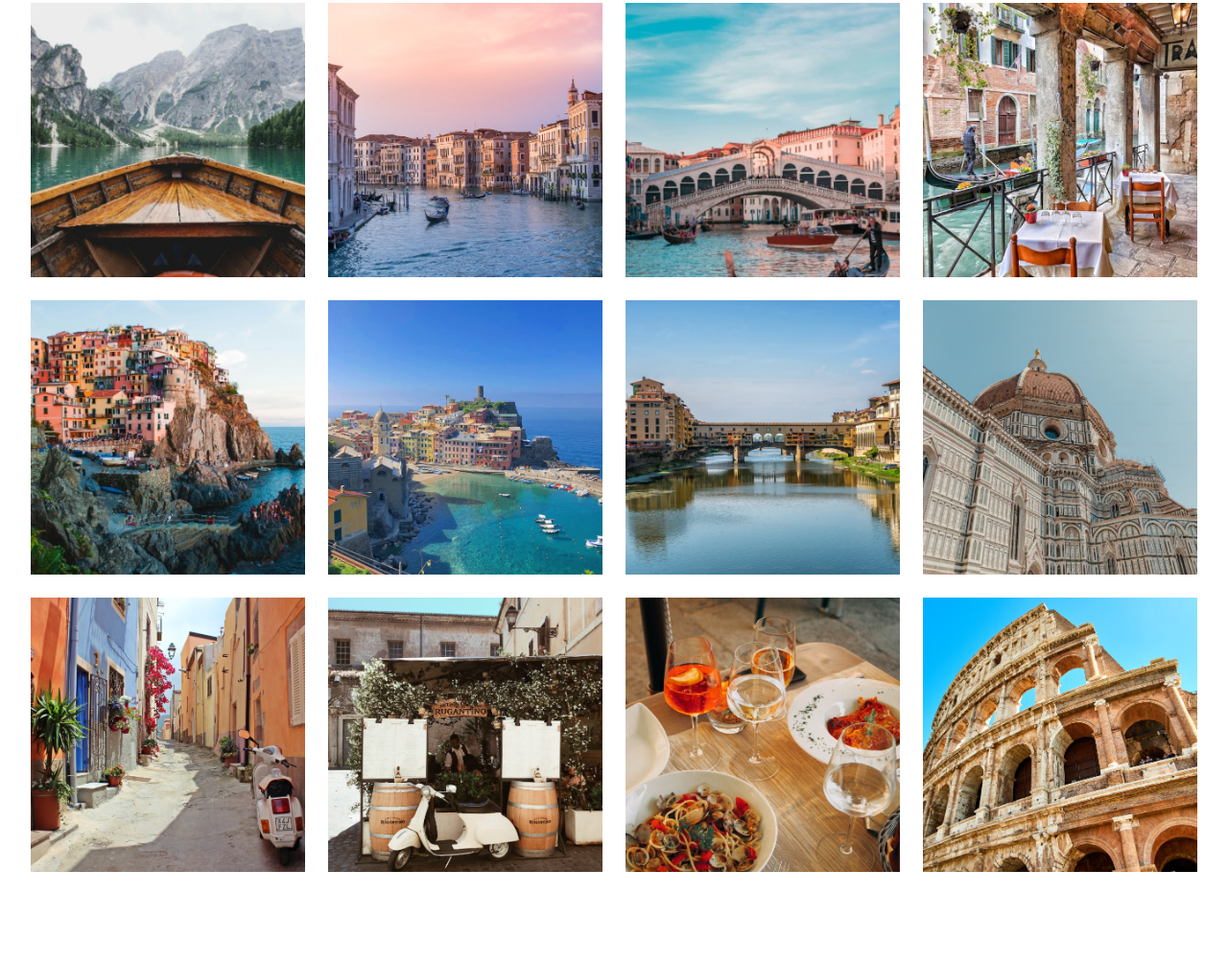
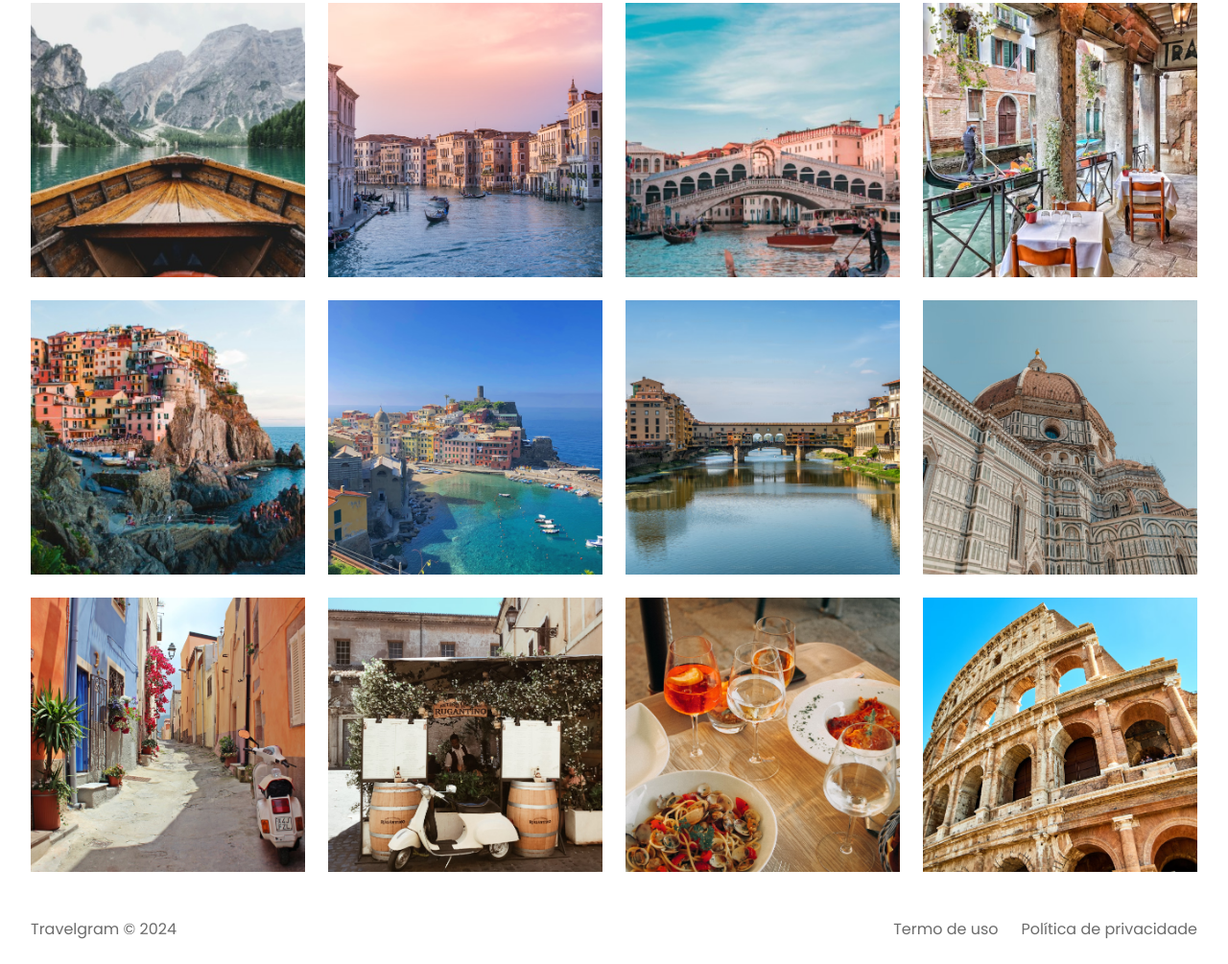
Before and after one commit to BRyuTakahashi/perfil_viagem, a plain HTML site: page index.html in a window 1280 px wide. Shown: the part 357-1362 px from the top of the page at 96% size. Before the commit the page ends 1290 px from the top, so only its background shows below. Drawn offline with Linux system fonts and the light colour scheme.

Commit message:
footer done

```diff
--- a/index.html
+++ b/index.html
@@ -74,6 +74,17 @@
     <img src="./assets/images/Image 11.png" alt="">
     <img src="./assets/images/Image 12.png" alt="">
   </main>
+  <footer class="container">
+    <span>
+      Travelgram &copy; 2024
+    </span>
+    <span>
+      Termo de uso
+    </span>
+    <span>
+      Política de privacidade
+    </span>
+  </footer>
 </body>
 
 </html>
--- /dev/null
+++ b/styles/footer.css
@@ -0,0 +1,9 @@
+footer {
+  display: flex;
+  padding-block: 24px;
+  gap: 24px;
+}
+
+footer span:nth-child(1) {
+  margin-right: auto;
+}
--- a/styles/index.css
+++ b/styles/index.css
@@ -2,3 +2,4 @@
 @import url("./nav.css");
 @import url("./header.css");
 @import url("./main.css");
+@import url("./footer.css");
```
